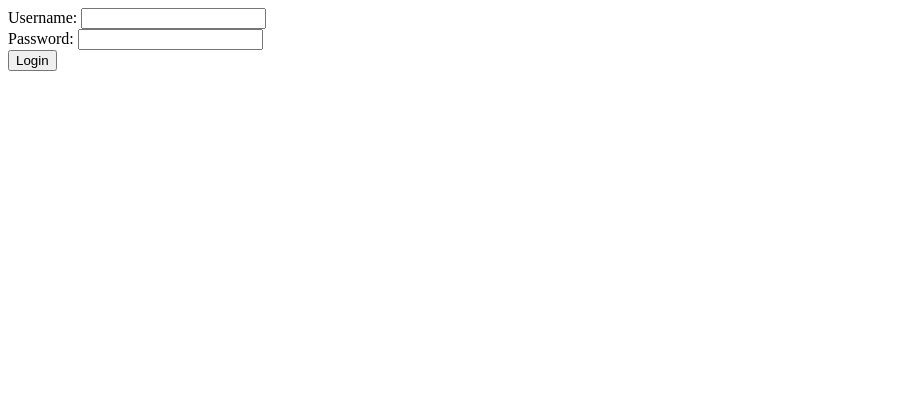
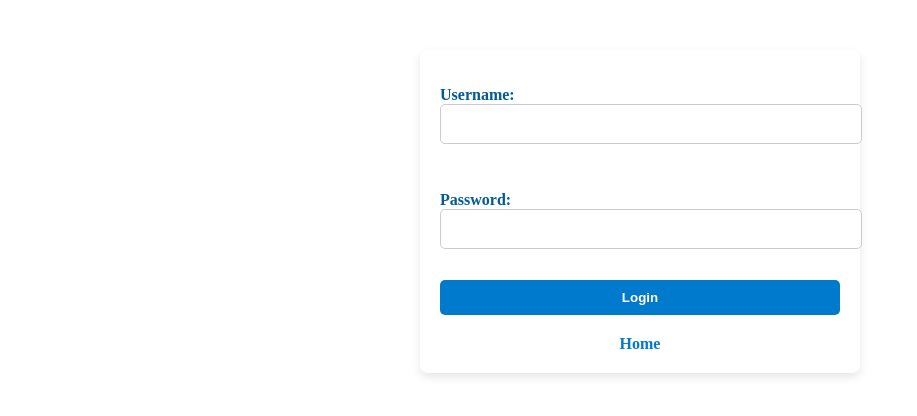
Before and after one commit to PreethamYerragudi/General-Mart, a Django app: page /login in a window 1280 px wide. Shown: the top 416 px of the page, without its empty margins (0-917 px from the left). Run offline with Django 5.2, Linux system fonts and the light colour scheme.

Commit message:
Changed to authenticating users and visually upgraded

```diff
--- a/GeneralMart/GeneralMart/settings.py
+++ b/GeneralMart/GeneralMart/settings.py
@@ -16,6 +16,7 @@ from pathlib import Path
 BASE_DIR = Path(__file__).resolve().parent.parent
 
 
+
 # Quick-start development settings - unsuitable for production
 # See https://docs.djangoproject.com/en/5.0/howto/deployment/checklist/
 
@@ -27,6 +28,9 @@ DEBUG = True
 
 ALLOWED_HOSTS = []
 
+# Logs users out on browser close
+SESSION_EXPIRE_AT_BROWSER_CLOSE = True
+SESSION_SAVE_EVERY_REQUEST = True
 
 # Application definition
 
@@ -116,7 +120,7 @@ USE_TZ = True
 # Static files (CSS, JavaScript, Images)
 # https://docs.djangoproject.com/en/5.0/howto/static-files/
 
-STATIC_URL = 'static/'
+STATIC_URL = '/static/'
 
 # Default primary key field type
 # https://docs.djangoproject.com/en/5.0/ref/settings/#default-auto-field
--- a/GeneralMart/mainApp/admin.py
+++ b/GeneralMart/mainApp/admin.py
@@ -1,5 +1,2 @@
 from django.contrib import admin
-from .models import User
-
-# Register your models here.
-admin.site.register(User)
+# from .models import User
--- a/GeneralMart/mainApp/forms.py
+++ b/GeneralMart/mainApp/forms.py
@@ -1,12 +1,13 @@
 from django import forms
-from .models import User
+# from .models import User
 
 class Login(forms.Form):
     username = forms.CharField(max_length=200)
     password = forms.CharField(max_length=200)
 
 
-class RegisterForm(forms.ModelForm):
-    class Meta:
-        model = User
-        fields = '__all__'
+class RegisterForm(forms.Form):
+    first_name = forms.CharField(max_length=200)
+    last_name = forms.CharField(max_length=200)
+    email = forms.CharField(max_length=200)
+    password = forms.CharField(max_length=200)
--- /dev/null
+++ b/GeneralMart/mainApp/static/form-styles.css
@@ -0,0 +1,64 @@
+/* Form container styling */
+.form-container {
+    width: 100%;
+    max-width: 400px;
+    margin: 50px auto;
+    padding: 20px;
+    background-color: #fff;
+    border-radius: 8px;
+    box-shadow: 0px 4px 10px rgba(0, 0, 0, 0.1);
+}
+
+/* Form styling */
+form {
+    display: flex;
+    flex-direction: column;
+}
+
+form label {
+    margin-bottom: 8px;
+    font-weight: bold;
+    color: #005b96; /* dark blue */
+}
+
+form input[type="text"],
+form input[type="password"],
+form input[type="email"],
+form select,
+form textarea {
+    padding: 10px;
+    margin-bottom: 15px;
+    border: 1px solid #ccc;
+    border-radius: 5px;
+    font-size: 1em;
+    width: 100%;
+}
+
+form input[type="submit"] {
+    padding: 10px;
+    background-color: #007acc;
+    color: white;
+    font-weight: bold;
+    border: none;
+    border-radius: 5px;
+    cursor: pointer;
+    transition: background-color 0.3s ease;
+}
+
+form input[type="submit"]:hover {
+    background-color: #005b96;
+}
+
+/* Home link styling */
+.home-link {
+    display: block;
+    text-align: center;
+    margin-top: 20px;
+    font-weight: bold;
+    text-decoration: none;
+    color: #007acc;
+}
+
+.home-link:hover {
+    color: #005b96;
+}
--- a/GeneralMart/mainApp/templates/userForm.html
+++ b/GeneralMart/mainApp/templates/userForm.html
@@ -1,16 +1,23 @@
-<html>
+<!DOCTYPE html>
+<html lang="en">
+    <head>
+        <meta charset="UTF-8">
+        <meta name="viewport" content="width=device-width, initial-scale=1.0">
+        <title>User Form</title>
+        <!-- Load Django static files -->
+        {% load static %}
+        <!-- Link to external CSS file for form styles -->
+        <link rel="stylesheet" href="{% static 'form-styles.css' %}">
+
+    </head>
     <body>
-        <form action="" method="post">
-            {% csrf_token %}
-            {{form}}
-
-            <input type="submit" value={{type}}>
-        </form>
+        <div class="form-container">
+            <form action="" method="post">
+                {% csrf_token %}
+                {{ form.as_p }}
+                <input type="submit" value="{{ type }}">
+            </form>
+            <a href="http://127.0.0.1:8000/" class="home-link">Home</a>
+        </div>
     </body>
-    <script>
-        function func(message){
-            console.log(message);
-            alert(message);
-        }
-    </script>
-<html>
+</html>
--- a/GeneralMart/mainApp/urls.py
+++ b/GeneralMart/mainApp/urls.py
@@ -4,6 +4,8 @@ from django.urls import path
 from mainApp import views
 
 urlpatterns = [
+    path("logout",views.log_out,name="logout"),
     path("register",views.register,name="register"),
-    path("login",views.login,name="login"),
+    path("login",views.log_in,name="login"),
+    path("",views.home,name="home"),
 ]
--- a/GeneralMart/mainApp/views.py
+++ b/GeneralMart/mainApp/views.py
@@ -1,29 +1,42 @@
-from django.shortcuts import render
+from django.shortcuts import render, redirect
 from django.http import HttpResponse
+from django.contrib.auth import login, authenticate, logout
 from mainApp.forms import RegisterForm, Login
-from .models import User
+from django.contrib.auth.models import User
 # Create your views here.
+user = None
+loggedIn = False
 
 def register(request):
     form = RegisterForm
     if request.method == 'POST':
         form = RegisterForm(request.POST)
         if form.is_valid():
-            form.save()
+            user = User.objects.create_user(request.POST.get('first_name')+request.POST.get('last_name'),request.POST.get('email'),request.POST.get('password'))
+            return redirect('login')
     content = {"form":form, "type":"Register"}
     return render(request,"userForm.html",content)
 
-def login(request):
+def log_in(request):
     form = Login
     if request.method == 'POST':
         form = Login(request.POST)
         if form.is_valid():
-            if User.objects.filter(email=request.POST.get('username')).exists():
-                if User.objects.filter(email=request.POST.get('username')).values("password").get()['password'] == request.POST.get('password'):
-                    print("User Logged In")
-                else:
-                    print("Incorrect password")
-            else:
-                print("No such user")
+            user = authenticate(username=request.POST.get('username'),password=request.POST.get('password'))
+            if user is not None:
+                login(request,user)
+                return redirect('home')
     content = {"form":form, "type":"Login"}
     return render(request, "userForm.html", content)
+
+def home(request):
+    if request.user.is_authenticated:
+        name = request.user.username
+    else:
+        name = "Unkown - Please Log In"
+    content = {'name':name}
+    return render(request, "home.html",content)
+
+def log_out(request):
+    logout(request)
+    return redirect('home')
```
Also changed, not shown: GeneralMart/mainApp/models.py (+0 -8 lines), GeneralMart/mainApp/static/styles.css (added, +71 -0 lines), GeneralMart/mainApp/templates/home.html (added, +31 -0 lines), GeneralMart/db.sqlite3.
